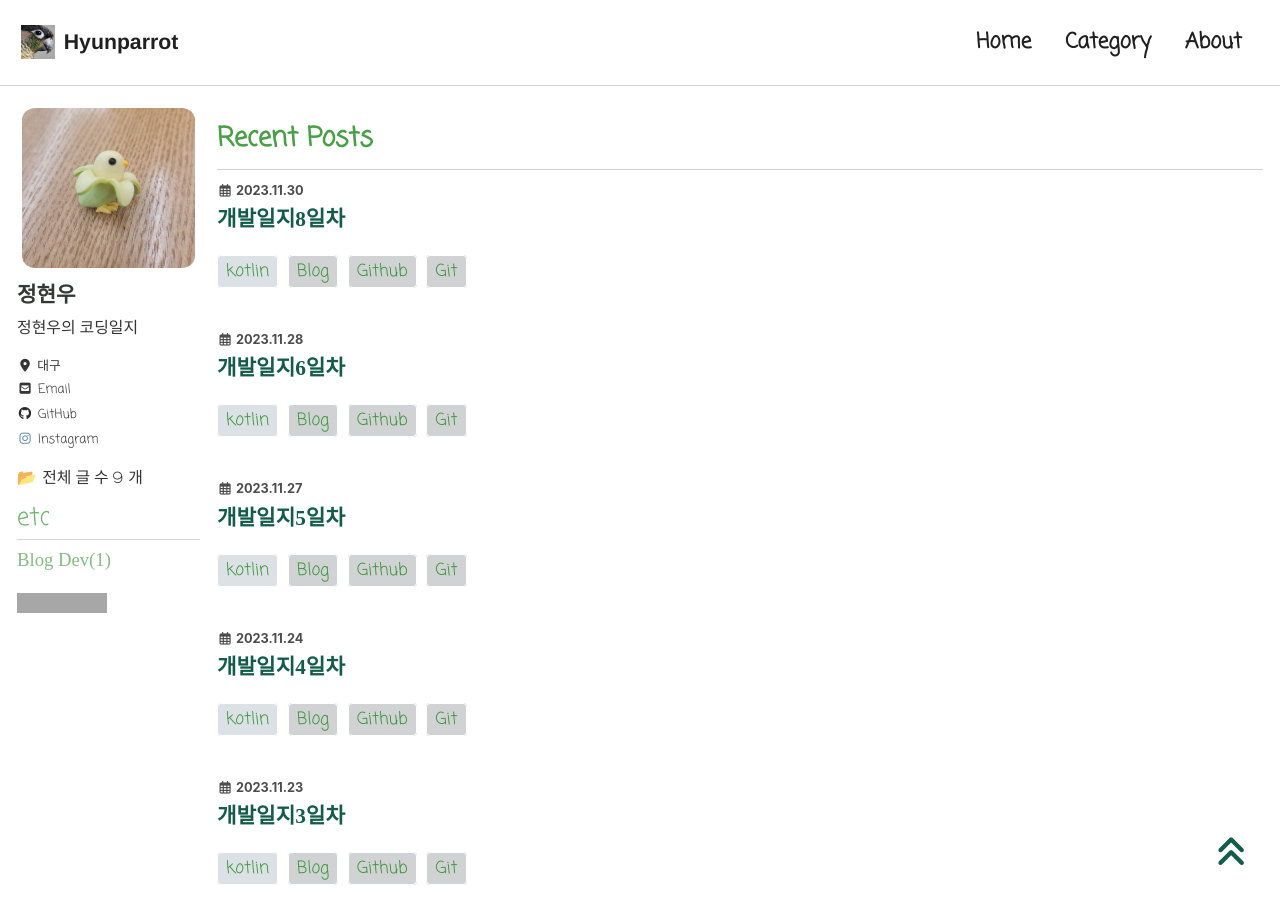
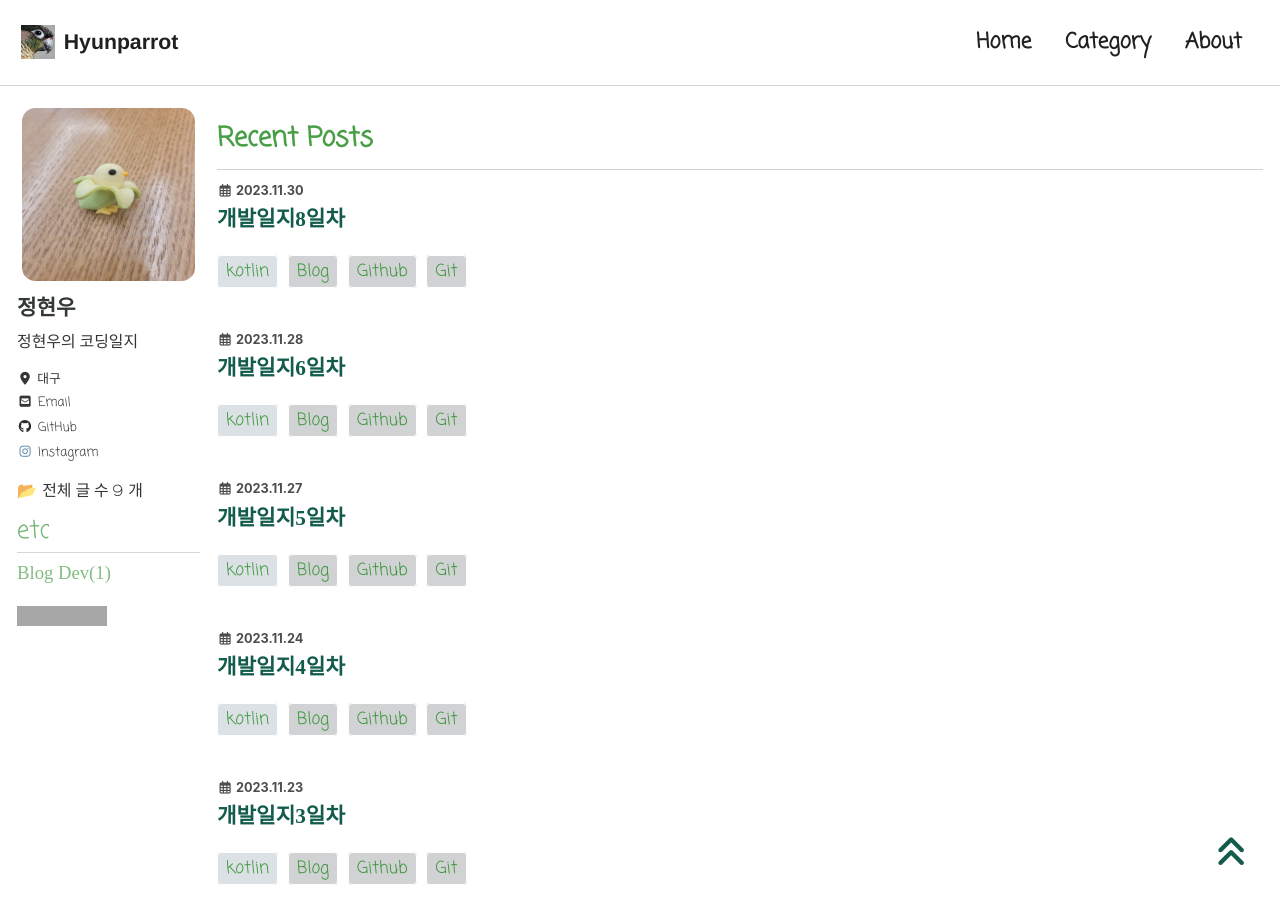
Before and after one commit to hyunparrot/hyunparrot.github.io, a Jekyll site: the page built from index.html, in a window 1280 px wide and 900 px high. Built offline with Jekyll 4.4.1, drawn with Linux system fonts in a browser that asks for light colours; cached includes are drawn as plain includes; nearby versions of some CDN libraries; some web fonts are replaced; the list of posts is cut into pages by our own code; grey boxes are pictures that could not be loaded.

Commit message:
Update _config.yml

```diff
--- a/_config.yml
+++ b/_config.yml
@@ -104,7 +104,7 @@ analytics: # 블로그 접근 경로 확인 코드
 # Site Author / 사이드바 소개 부분
 author:
   name             : "정현우"
-  avatar           : "/assets/images/kakaotalk.jpg"
+  avatar           : "/assets/images/banana02.jpg"
   bio              : "정현우의 코딩일지"
   location         : "대구"
 
```
